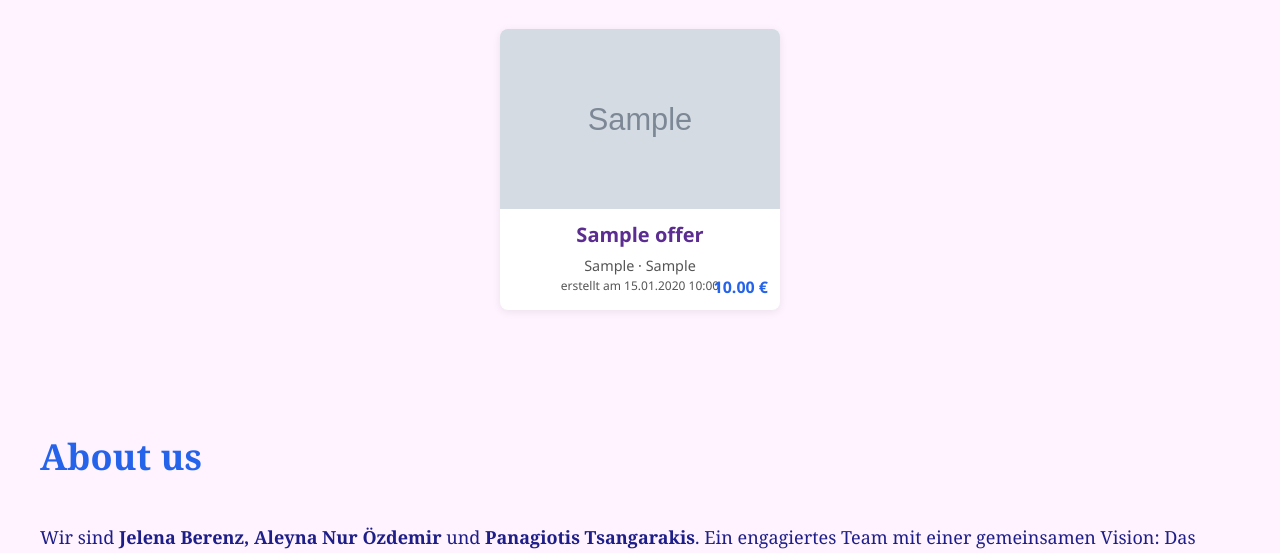
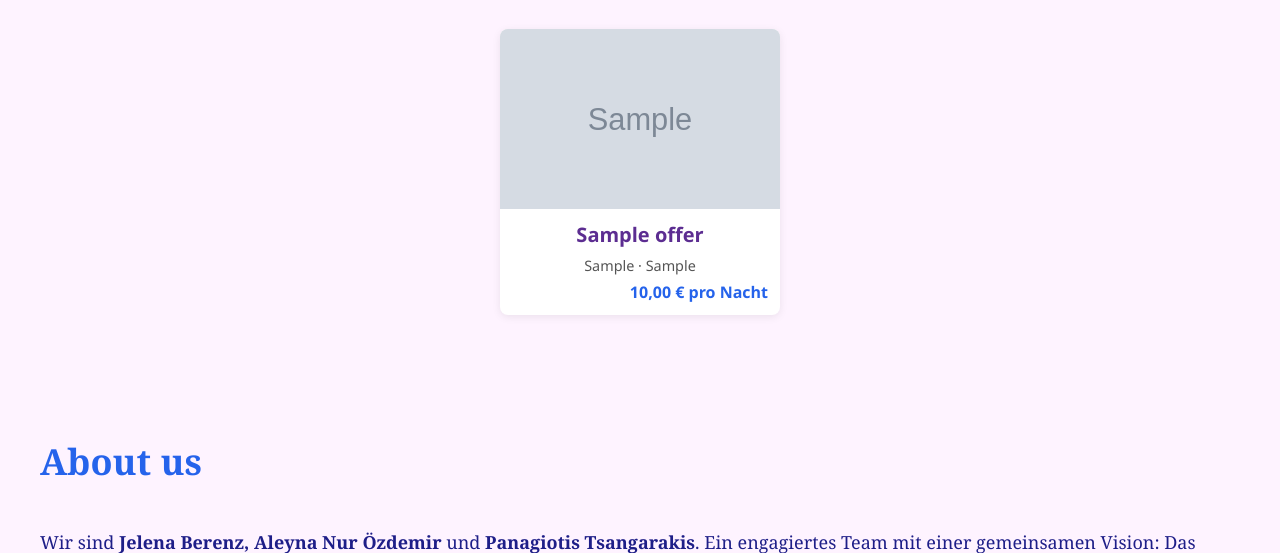
Before and after one commit to jberenz/BackpackerRent, a Flask app: page / in a window 1280 px wide. Shown: the part 812-1365 px from the top of the page. Run offline with Flask 3, Linux system fonts and the light colour scheme; tables that the repository leaves empty hold one stand-in row (values such as "Sample post"); grey boxes marked "Sample" are stand-in pictures.

Commit message:
home: Preis Korrektur

```diff
--- a/static/css/style.css
+++ b/static/css/style.css
@@ -658,16 +658,6 @@ body {
   margin-bottom: 1rem;
 }
 
-/* === Neuer Preis unten rechts in jeder Karte === */
-.offer-price {
-  position: absolute;
-  bottom: 0.75rem;
-  right: 0.75rem;
-  font-size: 1rem;
-  font-weight: bold;
-  color: #2563EB;
-}
-
 /* === 4) Responsives Verhalten === */
 @media screen and (max-width: 640px) {
   .offers-grid {
@@ -677,3 +667,19 @@ body {
     max-width: 100%; /* Karte nimmt dann die komplette Breite ein */
   }
 }
+
+/* === Angebot-Grid: Preis unten rechts === */
+.offer-card {
+  position: relative;  /* damit .offer-price absolut arbeitet */
+}
+.offer-meta {
+  margin-bottom: 2.5rem; /* mehr Platz, damit nichts überschneidet */
+}
+.offer-price {
+  position: absolute;
+  bottom: 0.75rem;
+  right: 0.75rem;
+  font-size: 1rem;
+  font-weight: bold;
+  color: #2563EB;
+}
--- a/templates/home.html
+++ b/templates/home.html
@@ -106,11 +106,10 @@
               </a>
             </h3>
             <p class="offer-meta">
-              {{ offer.category|capitalize }} &middot; {{ offer.region|capitalize }}<br>
-              <small>erstellt am {{ offer.created_at.strftime("%d.%m.%Y %H:%M") }}</small>
+              {{ offer.category|capitalize }} &middot; {{ offer.region|capitalize }}
             </p>
             <p class="offer-price">
-              {{ '%.2f' % offer.price_per_night }} €
+              {{ ('%.2f'|format(offer.price_per_night)).replace('.', ',') }} € pro Nacht
             </p>
           </div>
         {% endfor %}
```
